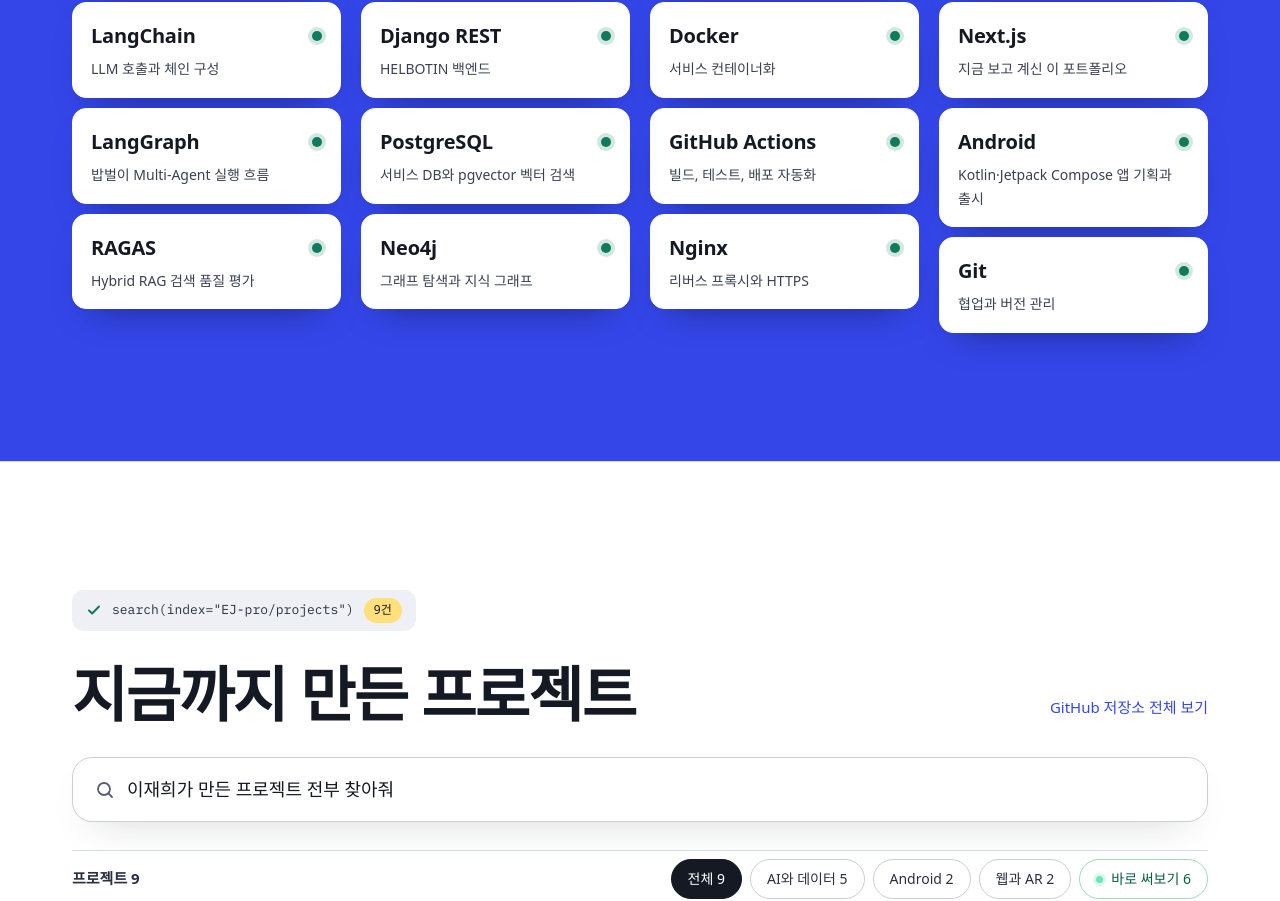
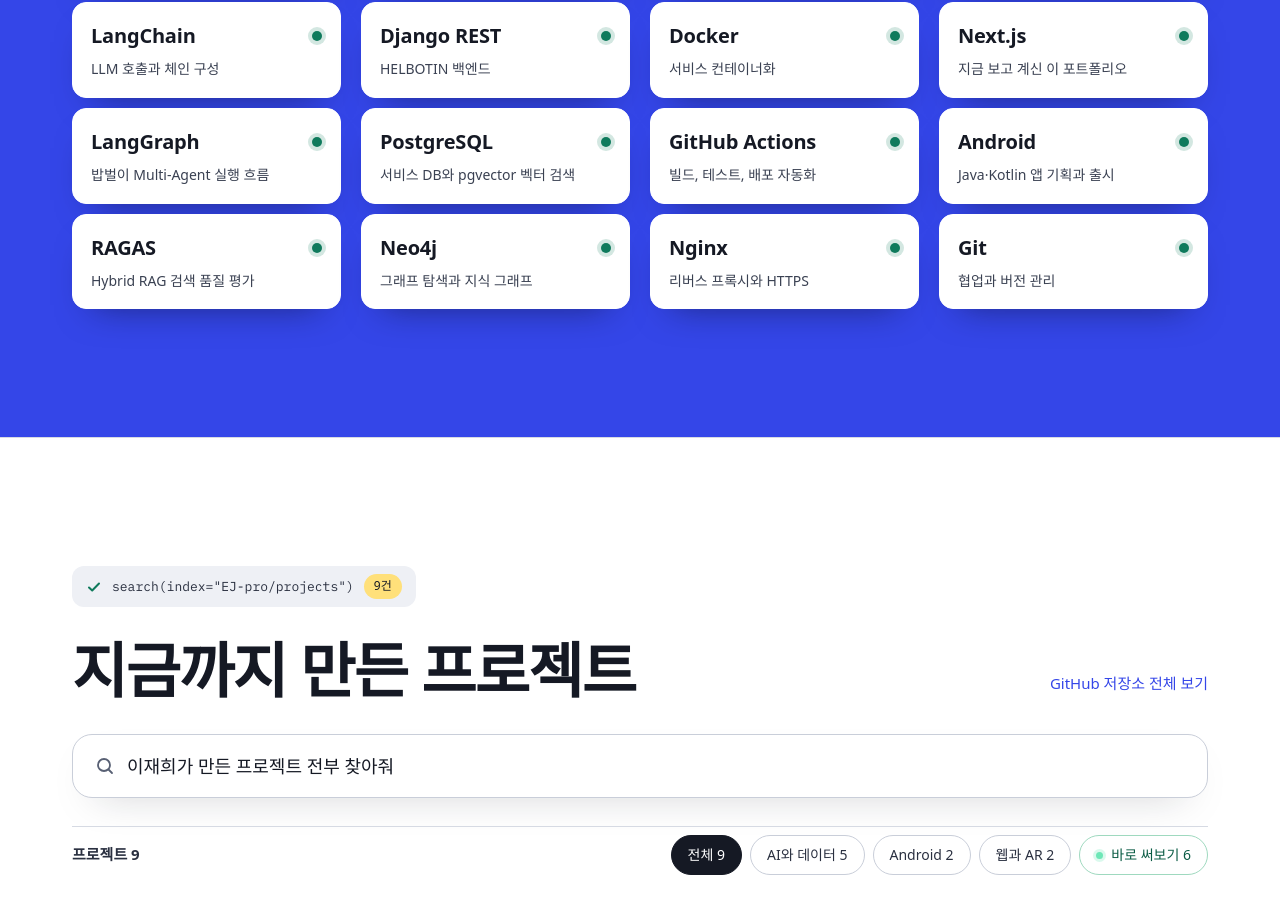
Before and after one commit to EJ-pro/EJ-pro.github.io, a Next.js app: page / in a window 1280 px wide. Shown: the part 4568-5469 px from the top of the page. Built offline with nearby package versions, Linux system fonts and the light colour scheme; a web font is replaced by a local one.

Commit message:
Revert "기술 섹션 Android 설명을 Kotlin·Jetpack Compose로 수정"
This reverts commit e2028f366300f9c843c4e9bf056aea2578e66c44.

```diff
--- a/src/data/portfolio.ts
+++ b/src/data/portfolio.ts
@@ -340,7 +340,7 @@ export const toolkits: Toolkit[] = [
     tools: [
       { name: "React", use: "웹 프론트엔드" },
       { name: "Next.js", use: "지금 보고 계신 이 포트폴리오" },
-      { name: "Android", use: "Kotlin·Jetpack Compose 앱 기획과 출시" },
+      { name: "Android", use: "Java·Kotlin 앱 기획과 출시" },
       { name: "Git", use: "협업과 버전 관리" },
     ],
   },
```
